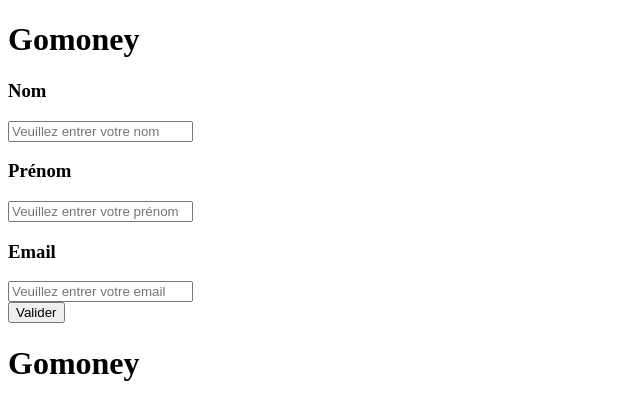
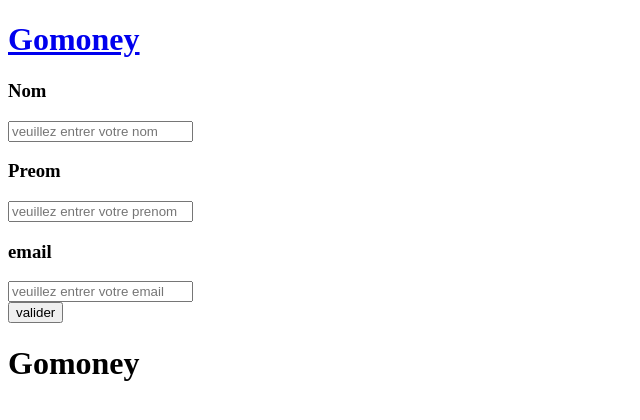
Before and after one commit to ayoubelmotaoukil001/gomoney, a plain HTML site: page index.html in a window 1280 px wide. Shown: the whole page, without its empty margins (0-640 px from the left). Drawn offline with Linux system fonts and the light colour scheme.

Commit message:
final result

```diff
--- a/index.html
+++ b/index.html
@@ -3,38 +3,43 @@
 <head>
     <meta charset="UTF-8">
     <meta name="viewport" content="width=device-width, initial-scale=1.0">
-    <title>Gomoney</title>
+    <title>Document</title>
+    <link rel="stylesheet" href="style.css">
 </head>
 <body>
     <header>
-        <h1>Gomoney</h1>
+        <a href="index.html">
+            <h1> Gomoney</h1>
+        </a>
     </header>
 
     <main>
-        <div>
+        <div class="pat">
+     <div class="section">
+          <div class="first">
             <div>
-                <h3>Nom</h3>
-                <input type="text" placeholder="Veuillez entrer votre nom">
+                <h3 class="name">Nom</h3>
+                <input type="text"  placeholder="veuillez entrer votre nom">
             </div>
             <div>
-                <h3>Prénom</h3>
-                <input type="text" placeholder="Veuillez entrer votre prénom">
+                <h3 class=" name">Preom</h3>
+                <input type="text"  placeholder="veuillez entrer votre prenom">
             </div>
-        </div>
-
-        <div>
-            <div>
-                <h3>Email</h3>
-                <input type="text" placeholder="Veuillez entrer votre email">
-            </div>
-            <a href="choose.html">
-                <button type="button">Valider</button>
-            </a>
+         </div>
+         <div class="em">
+            <h3 class="name">email</h3>
+                <input type="email"  placeholder="veuillez entrer votre email">
+         </div>
+         <a href="choose.html">
+         <button type="submit"> valider</button>
+         </a>
         </div>
     </main>
 
-    <footer>
-        <h1>Gomoney</h1>
+</body>
+ <footer>
+        <div class="foote">
+            <h1> Gomoney</h1>
+        </div>
     </footer>
-</body>
 </html>
```
